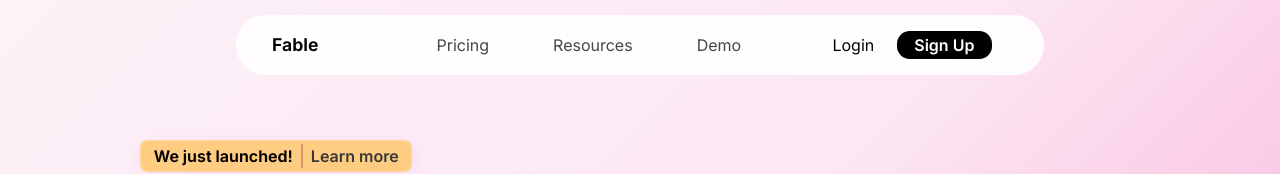
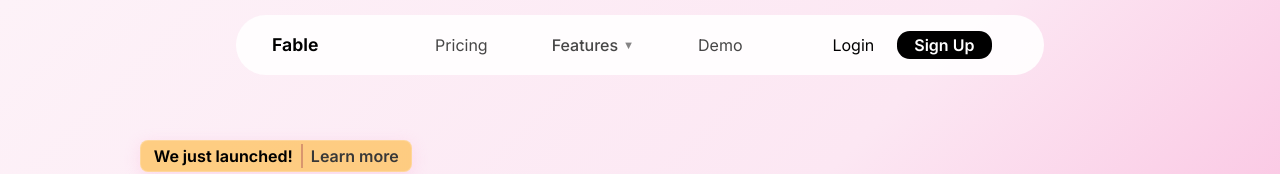
Before and after one commit to Flaryiest/design-disaster, a React (Vite) app in the folder web/: page / in a window 1280 px wide. Shown: the top 174 px of the page. Built offline with nearby package versions, Linux system fonts and the light colour scheme.

Commit message:
feature setup

```diff
--- a/web/src/components/navbar/navbar.css
+++ b/web/src/components/navbar/navbar.css
@@ -35,6 +35,76 @@
     justify-content: center;
     align-items: center;
     width: 35%;
+}
+
+.navbar-dropdown {
+    position: relative;
+}
+
+.features-trigger {
+    background: none;
+    border: none;
+    font-family: inherit;
+    font-size: inherit;
+    cursor: pointer;
+    display: flex;
+    align-items: center;
+    gap: 0.3rem;
+}
+
+.dropdown-arrow {
+    font-size: 0.6rem;
+    transition: transform 0.3s ease;
+    color: rgb(70, 70, 70);
+}
+
+.dropdown-arrow.open {
+    transform: rotate(180deg);
+}
+
+.features-dropdown {
+    position: absolute;
+    top: 100%;
+    left: 50%;
+    transform: translateX(-50%);
+    background: white;
+    border: 1px solid rgba(0, 0, 0, 0.1);
+    border-radius: 0.8rem;
+    box-shadow: 0 8px 25px rgba(0, 0, 0, 0.15);
+    min-width: 200px;
+    padding: 0.5rem 0;
+    margin-top: 0.5rem;
+    z-index: 1000;
+    animation: dropdownAppear 0.2s ease-out;
+}
+
+@keyframes dropdownAppear {
+    from {
+        opacity: 0;
+        transform: translateX(-50%) translateY(-10px);
+    }
+    to {
+        opacity: 1;
+        transform: translateX(-50%) translateY(0);
+    }
+}
+
+.dropdown-item {
+    display: block;
+    padding: 0.75rem 1.5rem;
+    color: rgb(70, 70, 70);
+    text-decoration: none;
+    transition: all 0.3s ease;
+    border-bottom: 1px solid rgba(0, 0, 0, 0.05);
+}
+
+.dropdown-item:last-child {
+    border-bottom: none;
+}
+
+.dropdown-item:hover {
+    background: rgba(249, 168, 212, 0.1);
+    color: #831843;
 }
 
 .navbar-link {
@@ -251,6 +321,10 @@
         margin-left: 0;
         flex: 1;
     }
+
+    .features-dropdown {
+        display: none;
+    }
 }
 
 @media (max-width: 768px) {
--- a/web/src/components/navbar/navbar.tsx
+++ b/web/src/components/navbar/navbar.tsx
@@ -1,9 +1,11 @@
 import "./navbar.css"
 import {Link} from "react-router-dom"
-import { useState } from "react"
+import { useState, useEffect, useRef } from "react"
 
 export default function Navbar() {
     const [isMenuOpen, setIsMenuOpen] = useState(false);
+    const [isFeaturesOpen, setIsFeaturesOpen] = useState(false);
+    const featuresRef = useRef<HTMLLIElement>(null);
 
     const toggleMenu = () => {
         setIsMenuOpen(!isMenuOpen);
@@ -12,6 +14,28 @@ export default function Navbar() {
     const closeMenu = () => {
         setIsMenuOpen(false);
     };
+
+    const toggleFeatures = () => {
+        setIsFeaturesOpen(!isFeaturesOpen);
+    };
+
+    const closeFeaturesDropdown = () => {
+        setIsFeaturesOpen(false);
+    };
+
+    // Close features dropdown when clicking outside
+    useEffect(() => {
+        const handleClickOutside = (event: MouseEvent) => {
+            if (featuresRef.current && !featuresRef.current.contains(event.target as Node)) {
+                setIsFeaturesOpen(false);
+            }
+        };
+
+        document.addEventListener('mousedown', handleClickOutside);
+        return () => {
+            document.removeEventListener('mousedown', handleClickOutside);
+        };
+    }, []);
 
     return (
         <>
@@ -22,7 +46,26 @@ export default function Navbar() {
                     {/* Desktop Navigation */}
                     <ul className="navbar-links desktop-only">
                         <li><Link to="/pricing" className="navbar-link">Pricing</Link></li>
-                        <li><Link to="/resources" className="navbar-link">Resources</Link></li>
+                        <li className="navbar-dropdown" ref={featuresRef}>
+                            <button
+                                className="navbar-link features-trigger"
+                                onClick={toggleFeatures}
+                                onBlur={() => setTimeout(closeFeaturesDropdown, 150)}
+                            >
+                                Features
+                                <span className={`dropdown-arrow ${isFeaturesOpen ? 'open' : ''}`}>▼</span>
+                            </button>
+                            {isFeaturesOpen && (
+                                <div className="features-dropdown">
+                                    <Link to="/features/research-assistant" className="dropdown-item" onClick={closeFeaturesDropdown}>
+                                        Research Assistant
+                                    </Link>
+                                    <Link to="/features/slideshow-creator" className="dropdown-item" onClick={closeFeaturesDropdown}>
+                                        Slideshow Creator
+                                    </Link>
+                                </div>
+                            )}
+                        </li>
                         <li><Link to="/demo" className="navbar-link">Demo</Link></li>
                     </ul>
                     <div className="navbar-actions desktop-only">
@@ -52,7 +95,14 @@ export default function Navbar() {
                         <nav className="mobile-nav">
                             <Link to="/" className="mobile-nav-link" onClick={closeMenu}>Fable</Link>
                             <Link to="/pricing" className="mobile-nav-link" onClick={closeMenu}>Pricing</Link>
-                            <Link to="/resources" className="mobile-nav-link" onClick={closeMenu}>Resources</Link>
+
+                            {/* Features Section */}
+                            <div className="mobile-nav-section">
+                                <h3 className="mobile-nav-section-title">Features</h3>
+                                <Link to="/features/research-assistant" className="mobile-nav-link" onClick={closeMenu}>Research Assistant</Link>
+                                <Link to="/features/slideshow-creator" className="mobile-nav-link" onClick={closeMenu}>Slideshow Creator</Link>
+                            </div>
+
                             <Link to="/demo" className="mobile-nav-link" onClick={closeMenu}>Demo</Link>
 
                             {/* Company Section */}
--- /dev/null
+++ b/web/src/pages/features/researchAssistant/researchAssistant.tsx
@@ -0,0 +1,10 @@
+export default function ResearchAssistantPage() {
+    return (
+        <div className="research-assistant-container">
+            <h1 className="research-assistant-title">Research Assistant</h1>
+            <p className="research-assistant-description">
+                This page is under construction. Stay tuned for updates!
+            </p>
+        </div>
+    );
+}
--- /dev/null
+++ b/web/src/pages/features/slideshowCreator/slideshowCreator.tsx
@@ -0,0 +1,10 @@
+export default function ResearchAssistantPage() {
+    return (
+        <div className="research-assistant-container">
+            <h1 className="research-assistant-title">Research Assistant</h1>
+            <p className="research-assistant-description">
+                This page is under construction. Stay tuned for updates!
+            </p>
+        </div>
+    );
+}
--- a/web/src/pages/login/login.module.css
+++ b/web/src/pages/login/login.module.css
@@ -3,7 +3,7 @@
     display: flex;
     justify-content: center;
     align-items: center;
-    background: linear-gradient(135deg, #ffd666 0%, #eb8aff 100%);
+    background: linear-gradient(135deg, #ffe089 0%, #ef9dff 100%);
     padding: 0rem 2rem;
 }
 
--- a/web/src/pages/resources/resources.tsx
+++ /dev/null
@@ -1,3 +0,0 @@
-export default function ResourcesPage() {
-    return <></>
-}
--- a/web/src/router.tsx
+++ b/web/src/router.tsx
@@ -1,19 +1,24 @@
 import { Route, createBrowserRouter, createRoutesFromElements } from "react-router-dom";
 import HomePage from "./pages/index/index.tsx";
 import DemoPage from "./pages/demo/demo.tsx";
-import ResourcesPage from "./pages/resources/resources.tsx";
 import PricingPage from "./pages/pricing/pricing.tsx";
 import LoginPage from "./pages/login/login.tsx";
 import SignUpPage from "./pages/signup/signup.tsx";
+import ResearchAssistantPage from "./pages/features/researchAssistant/researchAssistant.tsx";
+import SlideshowCreatorPage from "./pages/features/slideshowCreator/slideshowCreator.tsx";
+
 const router = createBrowserRouter(
   createRoutesFromElements(
     <>
       <Route path="/" element={<HomePage />} />
       <Route path="/demo" element={<DemoPage />} />
-      <Route path="/resources" element={<ResourcesPage />} />
       <Route path="/pricing" element={<PricingPage />} />
       <Route path="/login" element={<LoginPage />} />
       <Route path="/signup" element={<SignUpPage />} />
+      <Route path="/feature">
+        <Route path="research" element={<ResearchAssistantPage />} />
+        <Route path="slideshow" element={<SlideshowCreatorPage />} />
+      </Route>
     </>
   )
 );
```
Also changed, not shown: web/src/pages/features/researchAssistant/researchAssistant.css (added), web/src/pages/features/slideshowCreator/slideshowCreator.css (added).
